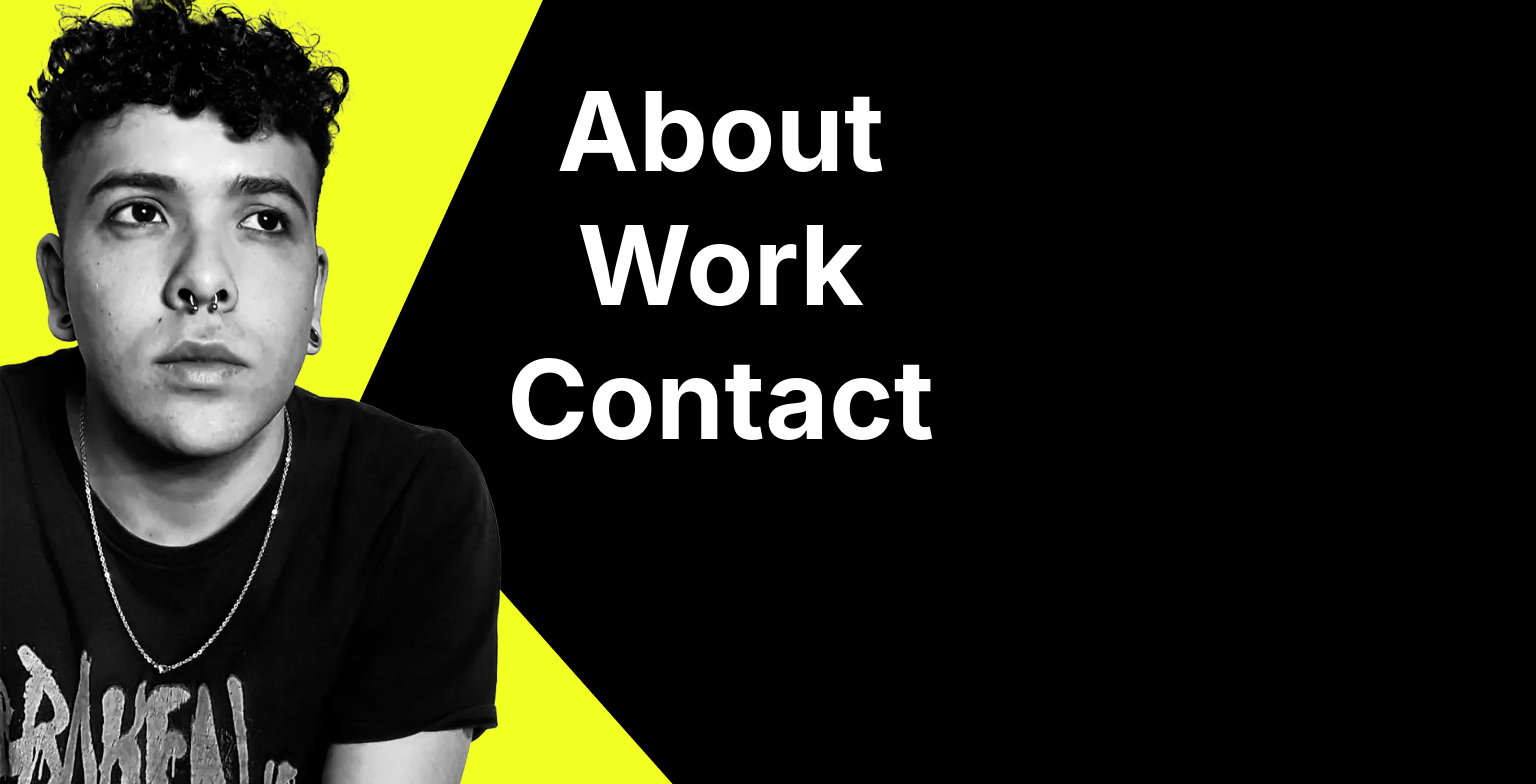
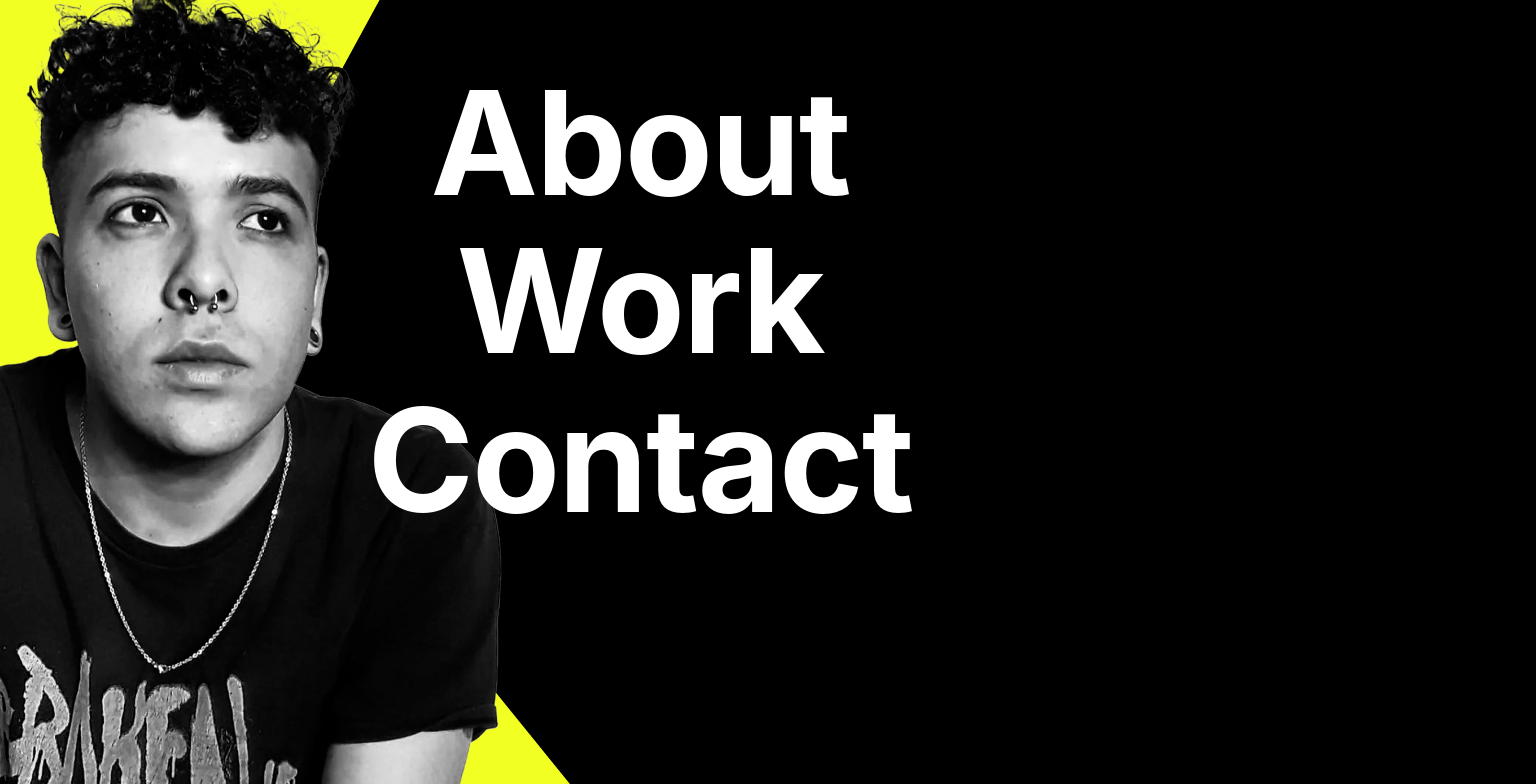
Before and after one commit to thomasHeitFux/portfolio, a React (Create React App) app: page / in a window 1280 px wide. Shown: the top 784 px of the page, 1536 px wide, since content can reach past the window. Built offline with nearby package versions, Linux system fonts and the light colour scheme.

Commit message:
response img

```diff
--- a/src/components/about/About.jsx
+++ b/src/components/about/About.jsx
@@ -5,7 +5,7 @@ import Button from '../mini-components/button';
 
 export default function About() {
     return (
-        <div>
+        <div className={style.father}>
               <Link to={'/'}>
                 <Button valor='Home'  />
             </Link>
--- a/src/components/about/About.module.css
+++ b/src/components/about/About.module.css
@@ -12,3 +12,8 @@
         margin-left: 25%;
 
 }
+.father{
+        padding-bottom: 3vh;
+        padding-top: 3vh;
+    background-color: #000;
+}
--- a/src/components/contact/Contact.jsx
+++ b/src/components/contact/Contact.jsx
@@ -6,7 +6,7 @@ import Button from '../mini-components/button';
 
 export default function Contact() {
     return (
-        <div>
+        <div className={style.container}>
 
             <Link to={'/'}>
                 <Button valor='Home'  />
--- a/src/components/contact/Contact.module.css
+++ b/src/components/contact/Contact.module.css
@@ -1,3 +1,8 @@
+.container {
+    padding-bottom: 3vh;
+    padding-top: 3vh;
+    background-color: #000;
+}
 
 form {
     font-weight: 400;
@@ -14,7 +19,7 @@ form {
     border-top: 1px solid rgba(255, 255, 255, 0.2);
     border-left: 1px solid rgba(255, 255, 255, 0.2);
     backdrop-filter: blur(5px);
-    margin-bottom: 3vh;
+
 }
 
 .father {
@@ -29,10 +34,12 @@ form {
     flex-direction: column;
 
 }
-input,textarea{
+
+input,
+textarea {
     text-decoration: none;
     border: none;
-    background:rgba(255, 255, 255, 0.1);
+    background: rgba(255, 255, 255, 0.1);
     width: 100%;
     padding: 6px;
     border-radius: 4px;
@@ -41,7 +48,9 @@ input,textarea{
     font-size: 18px;
     outline: none;
 }
-.div1,.div2{
+
+.div1,
+.div2 {
     width: 49%;
 }
 
@@ -56,11 +65,11 @@ input,textarea{
     margin-right: 30%;
 }
 
-.title{
+.title {
     color: white;
 }
 
-.paragraph{
+.paragraph {
     line-height: 170%;
     font-size: 20px;
     margin-bottom: 3vh;
@@ -74,18 +83,19 @@ input,textarea{
     margin-left: 25%;
 }
 
-.animate{
+.animate {
     font-weight: 700;
     font-size: 20px;
     margin: 15px;
     color: rgb(229, 252, 30);
     transition: all .5s;
 }
-.animate:hover{
+
+.animate:hover {
     color: #fff;
 }
 
-.button{
+.button {
     margin: 20px;
     position: relative;
     padding: 10px 18px;
@@ -98,51 +108,58 @@ input,textarea{
     overflow: hidden;
     border-radius: 4px;
 }
-.button:hover{
+
+.button:hover {
     color: #fff;
 }
 
-.button span{
+.button span {
     position: absolute;
     background: rgb(229, 252, 30);
     transition: .5s;
 }
 
-.button span:nth-child(1){
+.button span:nth-child(1) {
     width: 100%;
     height: 2px;
     top: 95%;
     right: -100%;
 }
-.button span:nth-child(2){
+
+.button span:nth-child(2) {
     width: 100%;
     height: 2px;
     bottom: 95%;
     /* bottom: 100%; */
     left: -100%;
 }
-.button span:nth-child(3){
+
+.button span:nth-child(3) {
     width: 2px;
     height: 100%;
     bottom: -100%;
     left: 0;
 }
-.button span:nth-child(4){
+
+.button span:nth-child(4) {
     width: 2px;
     height: 100%;
     top: -100%;
     right: 0%;
 }
 
-.button:hover span:nth-child(1){
-    right:0;
+.button:hover span:nth-child(1) {
+    right: 0;
 }
-.button:hover span:nth-child(2){
-    left:0;
+
+.button:hover span:nth-child(2) {
+    left: 0;
 }
-.button:hover span:nth-child(3){
-    bottom:0;
+
+.button:hover span:nth-child(3) {
+    bottom: 0;
 }
-.button:hover span:nth-child(4){
-    top:0;
+
+.button:hover span:nth-child(4) {
+    top: 0;
 }
--- a/src/components/home/home.jsx
+++ b/src/components/home/home.jsx
@@ -1,13 +1,14 @@
 import React from 'react';
-import profile from '../../images/confondo.png'
+import profile from '../../images/sinfondo.png'
 import style from "./home.module.css";
 import { Link } from 'react-router-dom'
 
 export default function Home() {
     return (
         <div className={style.father}>
-                <img className={style.img} src={profile} alt="" />
+            <div className={style.photo}></div>
             <div className={style.container}>
+                <h1>
                     <Link to='/about'>
                         <a className={style.awhite}>About</a>
                     </Link>
@@ -17,6 +18,7 @@ export default function Home() {
                     <Link to='/contact'>
                         <a className={style.awhite}>Contact</a>
                     </Link>
+                </h1>
             </div>
 
         </div>
--- a/src/components/home/home.module.css
+++ b/src/components/home/home.module.css
@@ -1,56 +1,100 @@
-*{
+* {
     margin: 0;
     padding: 0;
 }
-body{
+
+body {
     background-color: rgb(0, 0, 0);
-}
-.father{
-    display: flex;
+    min-height: 100vh;
+    background-image: url("../../images/background.png");
+    background-size: contain;
+    background-repeat: no-repeat;
+    background-attachment: fixed;
     width: 100%;
-}
-.img{}
 
-img{
-    height: 800px;
 }
 
-.container{
-    /* harcodeao */
-    width: 120%;
-     /* harcodeao */
+.father {
+    display: flex;
+    /* min-width: 320px;
+ max-width: 1000px; */
+}
+
+.photo {
+    z-index: -9;
+    position: fixed;
+    top: 0;
+    right: 0;
+    bottom: 0;
+    left: 0%;
+    background-image: url('../../images/sinfondo.png');
+    background-repeat: no-repeat;
+    background-size: cover;
+    animation: photo 1.2s cubic-bezier(.5, .6, .6, 1);
+    animation-fill-mode: backwards;
+    width: 700px;
+    /* object-fit: cover; */
+}
+
+@media screen and (max-width: 767px) {
+    .photo {
+        animation: photo .6s cubic-bezier(.5, .6, .6, 1);
+    }
+}
+
+@keyframes photo {
+    0% {
+        opacity: 0;
+        transform: scale(1.1);
+    }
+
+    100% {
+        opacity: 1;
+        transform: scale(1);
+    }
+}
+
+@media screen and (max-width:480px) {
+    .photo {
+        left: -8%;
+    }
+}
+
+
+.container {
+    width: 100%;
     margin: auto;
     margin-top: 5%;
-    position: absolute;
+    position: relative;
     display: flex;
     flex-direction: column;
-    align-items:center;
+    align-items: center;
 }
 
-a{
+a {
     text-decoration: none;
-    transition: all 1.5s;
+    transition:  .5s;
 }
-.awhite{
-    font-weight: 700;
-    font-size: 110px;
-    margin: 5px;
-    margin-right: 100px;
+
+.awhite {
     color: white;
-    /* color: rgb(229, 255, 0); */
-    transition: all 0.5s;
-    animation: animation 3.0s;
+    transition: all 0.8s;
+	display: block;
+	overflow: hidden;
+    animation:photo 1.2s cubic-bezier(.5, .6, .6, 1);
 }
+
 @keyframes animation {
-    0%{
+    0% {
         opacity: 0%;
     }
-    100%{
+
+    100% {
         opacity: 100%;
     }
 }
 
-.awhite:hover{
+.awhite:hover {
     cursor: pointer;
     margin-left: 20px;
     color: rgb(229, 252, 30);
@@ -59,4 +103,19 @@ a{
 
 ::-webkit-scrollbar {
     display: none;
-    }
+}
+
+
+
+
+h1 {
+	/* font-family:'Semibold'; */
+	position: fixed;
+	line-height: 110%;
+	letter-spacing: -2px;
+    /* font-size: 3.2em; general fallback */
+    /* font-size: 18vm; IE9 fallback */
+/*     font-size: 19vmin; */
+    font-size: 18vmin;
+
+}
```
Also changed, not shown: src/images/background.png (added). Lines whose indentation alone changed are shown as unchanged.
